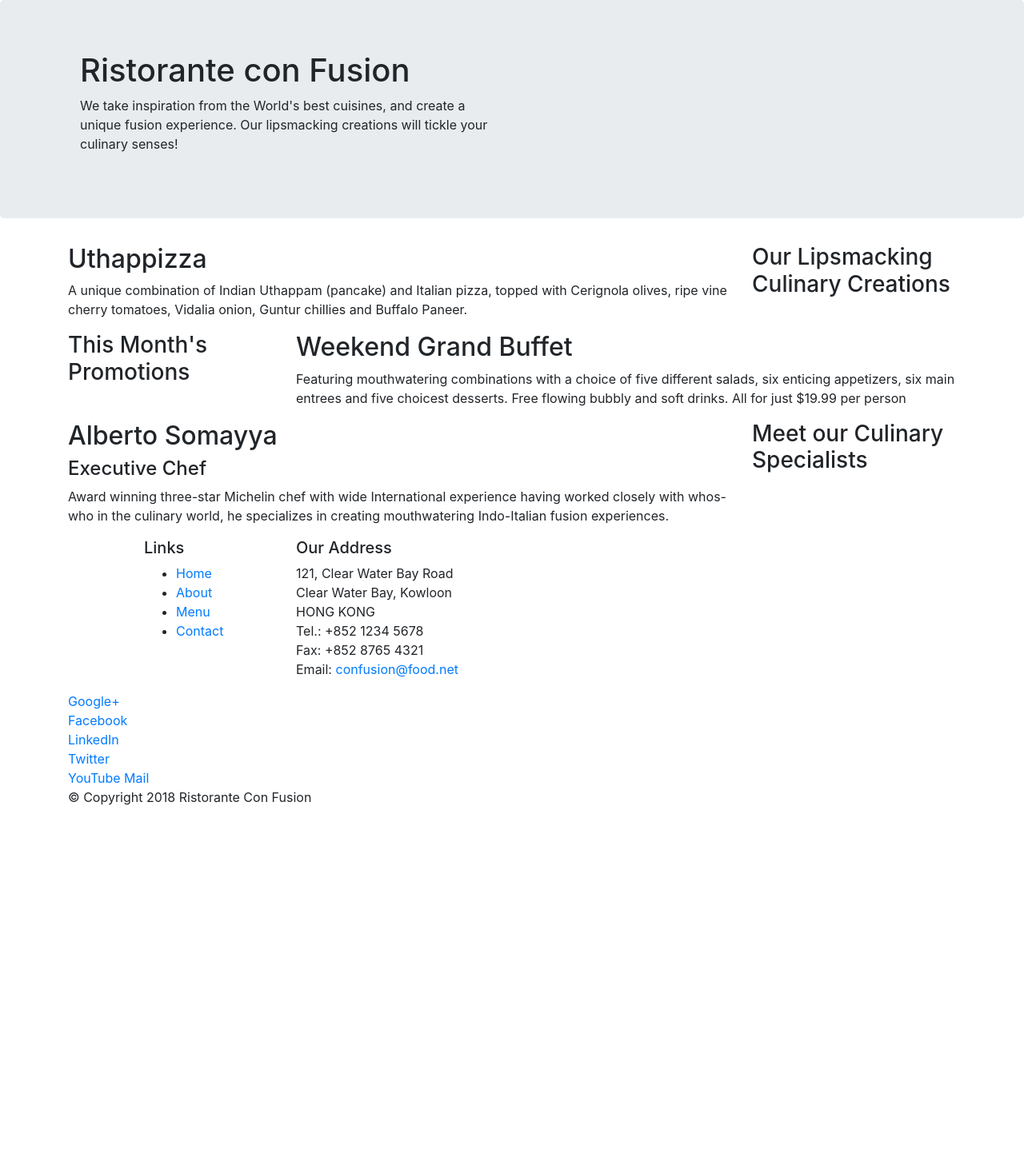
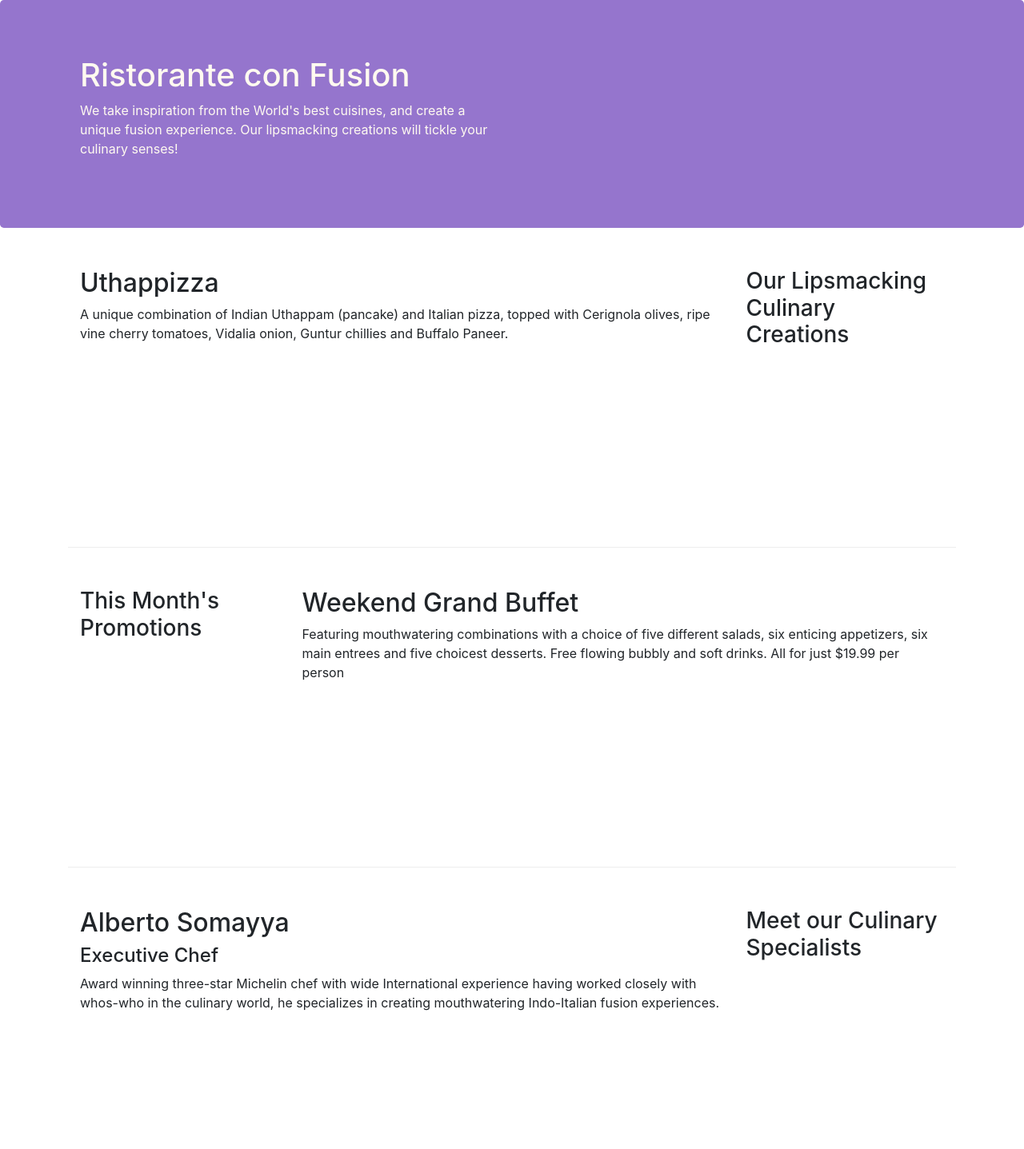
Before and after one commit to polihalm/bootstrap-project, a website: page index.html in a window 1280 px wide. Shown: the top 1437 px of the page at 80% size. Before the commit the page ends 1025 px from the top, so only its background shows below. Drawn offline with nearby package versions, Linux system fonts and the light colour scheme.

Commit message:
Bootstrap Grid Part 2

```diff
--- /dev/null
+++ b/css/styles.css
@@ -0,0 +1,30 @@
+.row-header{
+    margin:0px auto;
+    padding:0px;
+}
+
+.row-content {
+    margin:0px auto;
+    padding: 50px 0px 50px 0px;
+    border-bottom: 1px ridge;
+    min-height:400px;
+}
+
+.footer{
+    background-color: #D1C4E9;
+    margin:0px auto;
+    padding: 20px 0px 20px 0px;
+}
+
+.jumbotron {
+    padding: 70px 30px 70px 30px;
+    margin: 0px auto;
+    background: #9575CD;
+    color: floralwhite;
+}
+
+adress {
+  font-size: 80%;
+  margin: 0px;
+  color: #0F0F0F;
+}
--- a/index.html
+++ b/index.html
@@ -8,7 +8,8 @@
   <meta http-equiv="x-ua-compatible" content="ie=edge">
 
   <!-- Bootstrap CSS -->
-  <link rel="stylesheet" href="node_modules/bootstrap/dist/css/bootstrap.min.css">
+ <link rel="stylesheet" href="node_modules/bootstrap/dist/css/bootstrap.min.css">
+ <link rel="stylesheet" href="css/styles.css">
     <title>Ristorante Con Fusion</title>
 </head>
 
@@ -16,7 +17,7 @@
 
     <header class="jumbotron">
         <div class="container">
-            <div clas="row">
+            <div clas="row row-header">
                 <div class="col-12 col-sm-6">
                     <h1>Ristorante con Fusion</h1>
                     <p>We take inspiration from the World's best cuisines, and create a unique fusion experience. Our lipsmacking creations will tickle your culinary senses!</p>
@@ -28,7 +29,7 @@
     </header>
 
     <div class="container">
-        <div class="row">
+        <div class="row row-content allign-items-center">
             <div class="col-12 col-sm-4 order-sm-last col-md-3">
                 <h3>Our Lipsmacking Culinary Creations</h3>
             </div>
@@ -39,7 +40,7 @@
         </div>
 
 
-        <div class="row">
+        <div class="row row-content allign-items-center">
             <div class="col-12 col-sm-4 col-md-3">
                 <h3>This Month's Promotions</h3>
             </div>
@@ -49,7 +50,7 @@
             </div>
         </div>
 
-        <divc class="row">
+        <divc class="row row-content allign-items-center">
             <div class="col-12 col-sm-4 order-sm-last col-md-3">
                 <h3>Meet our Culinary Specialists</h3>
             </div>
@@ -61,12 +62,12 @@
         </div>
     </div>
 
-    <footer>
+    <footer class="footer">
         <div class="container">
             <div class="row">
                 <div class="col-4 offset-1 col-sm-2">
                     <h5>Links</h5>
-                    <ul>
+                    <ul clss="list-unstyled">
                         <li><a href="#">Home</a></li>
                         <li><a href="#">About</a></li>
                         <li><a href="#">Menu</a></li>
@@ -84,8 +85,8 @@
 		              Email: <a href="mailto:confusion@food.net">confusion@food.net</a>
 		           </address>
                 </div>
-                <div>
-                    <div class="col-12 col-sm-4">
+                <div class="col-12 col-sm-4 align-self-center">
+                    <div class="text-center">
                         <a href="http://google.com/+">Google+</a>
                         <a href="http://www.facebook.com/profile.php?id=">Facebook</a>
                         <a href="http://www.linkedin.com/in/">LinkedIn</a>
@@ -95,7 +96,7 @@
                     </div>
                 </div>
            </div>
-           <div class="row">
+           <div class="row justify-content-center">
                 <div class="col-auto">
                     <p>© Copyright 2018 Ristorante Con Fusion</p>
                 </div>
```
